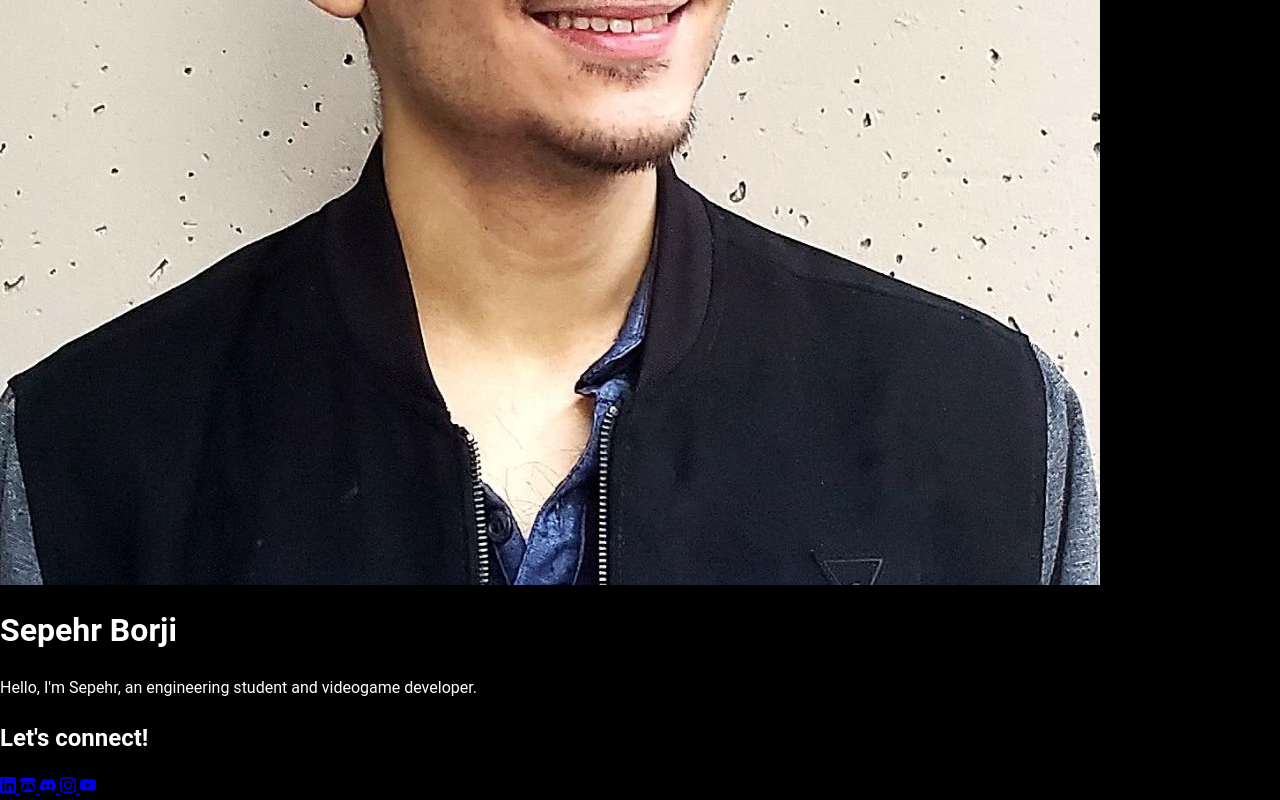
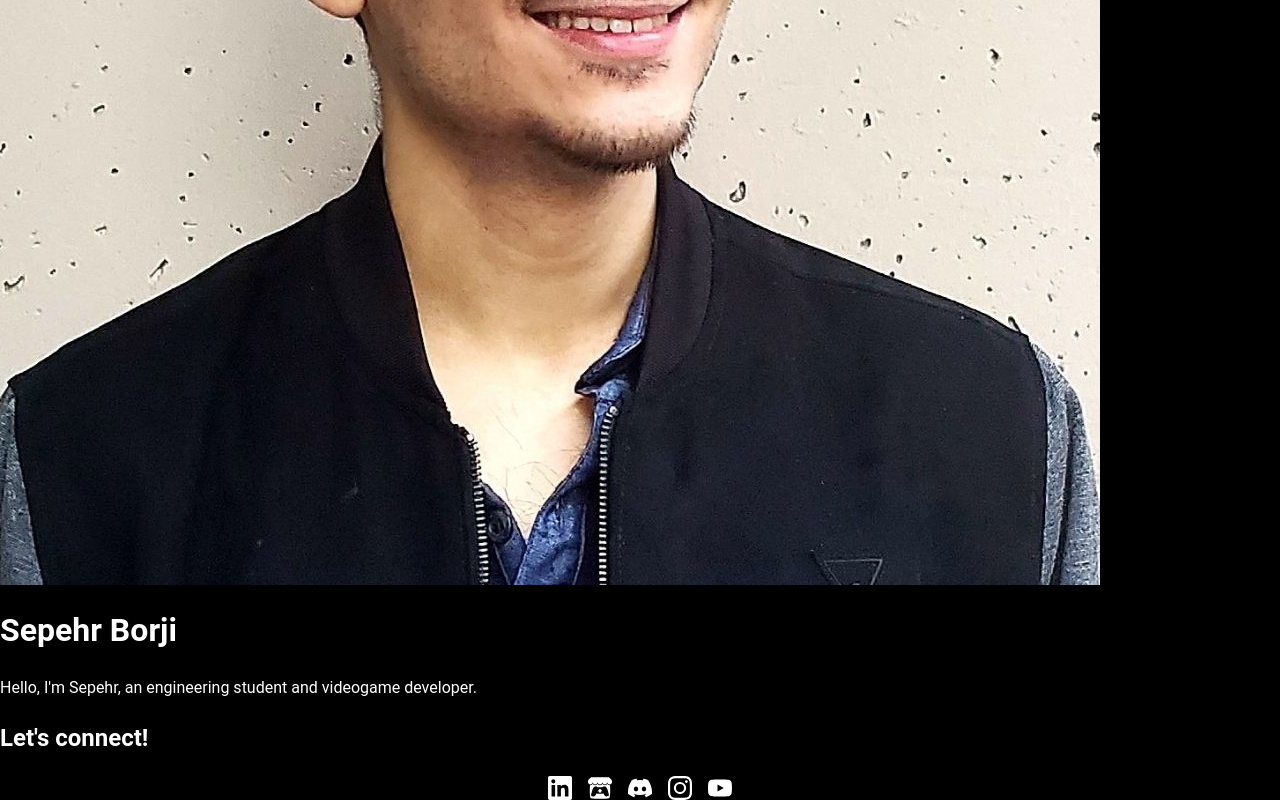
Before and after one commit to SepehrBorji/Portfolio, an Astro site: page / in a window 1280 px wide. Shown: the part 587-1387 px from the top of the page. Built offline with nearby package versions, Linux system fonts and the light colour scheme; Astro itself is replaced by a stand-in of ours.

Commit message:
phase 5b: social icons styling

```diff
--- a/src/components/SocialIcons.astro
+++ b/src/components/SocialIcons.astro
@@ -10,10 +10,36 @@ const socials = [
 ];
 ---
 
-<div class="social-icons">
+<div class="social-icons flex">
   {socials.map(social => (
     <a href={social.url} target="_blank" rel="noopener noreferrer" aria-label={social.name}>
       <Icon name={social.icon} />
     </a>
   ))}
 </div>
+
+<style>
+  .social-icons {
+    flex-wrap: wrap;
+    justify-content: center;
+  }
+
+  .social-icons a {
+    display: flex;
+    color: var(--color-text);
+    transition: transform 0.15s ease;
+  }
+
+  .social-icons a:hover {
+    transform: scale(1.25);
+  }
+
+  .social-icons a:active {
+    opacity: 0.7;
+  }
+
+  .social-icons svg {
+    width: 1.5rem;
+    height: 1.5rem;
+  }
+</style>
```
